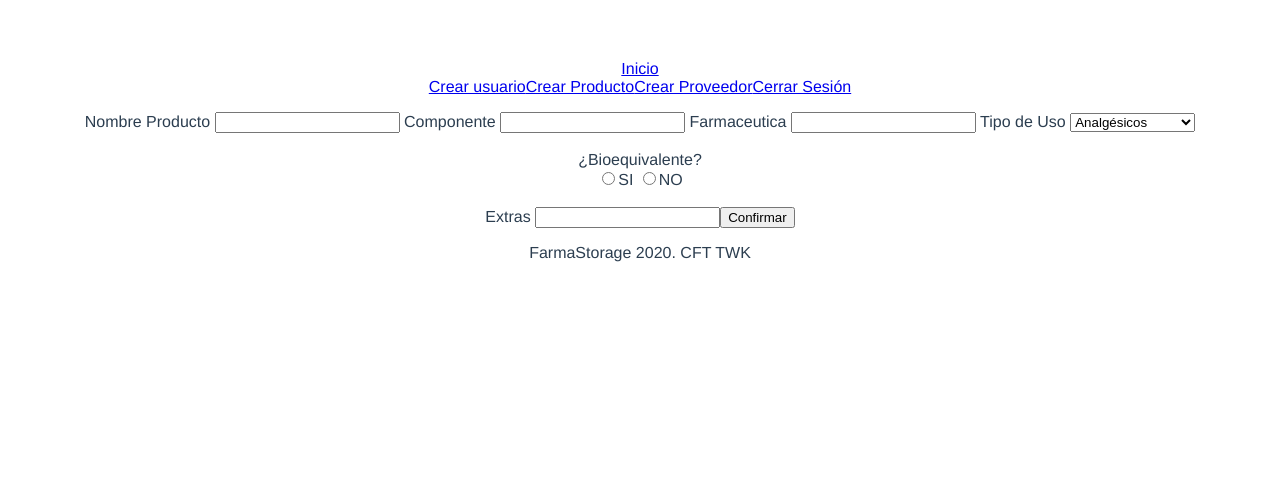
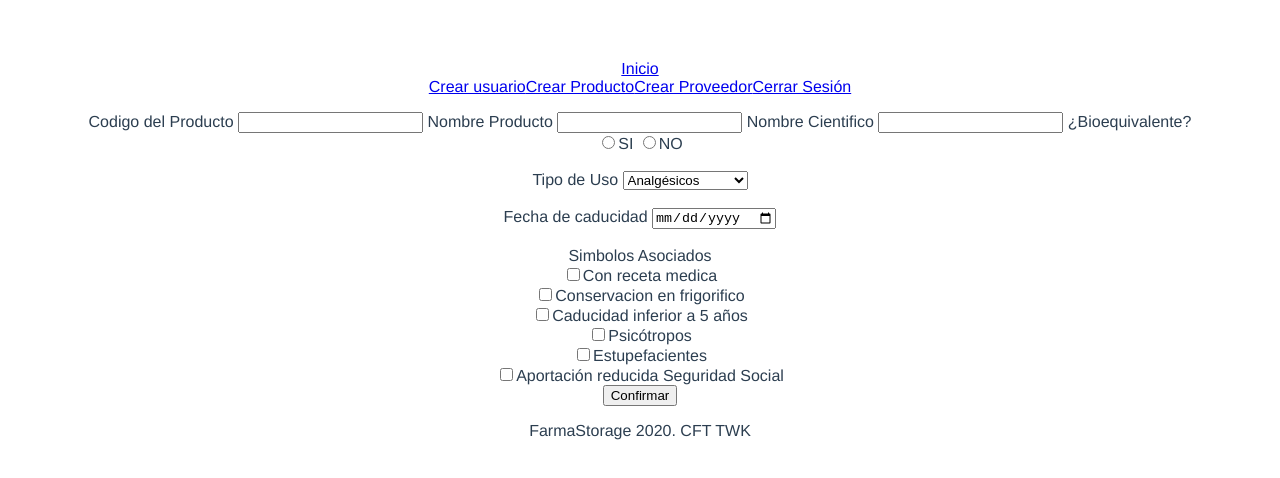
Before and after one commit to Astudirijillo/proyecto_farmacia, a Vue app: page /registerProduct in a window 1280 px wide. Shown: the top 478 px of the page. Built offline with nearby package versions, Linux system fonts and the light colour scheme.

Commit message:
Modificaciones previas a clase

```diff
--- a/src/App.vue
+++ b/src/App.vue
@@ -1,6 +1,6 @@
 <template>
   <div id="app">
-     <router-view></router-view>
+    <router-view></router-view>
     <Footer></Footer>
   </div>
 </template>
--- a/src/assets/css/styles.css
+++ b/src/assets/css/styles.css
@@ -1,6 +1,12 @@
 .login {
     display: flex;
     justify-content: center;
+}
+
+.register{
+    margin: auto;
+    width: 40%;
+    position: center;
 }
 
 .titleLogin {
@@ -18,12 +24,6 @@
     cursor: pointer;
     width: 20%;
 }
-
-.users{
-    width: 50%;
-    position: center;
-}
-
 .logo {
     margin-top: 20px;
 }
@@ -44,6 +44,7 @@ form {border: 3px solid #f1f1f1;}
     background-color: #089545;
     display: flex;
     justify-content: space-between;
+
 }
 
 .topnav a {
@@ -56,17 +57,11 @@ form {border: 3px solid #f1f1f1;}
 }
 
 .topnav a:hover {
-    background-color: #ddd;
+    background-color: #ADFBD8;
     color: black;
 }
-.active {
-    color: green;
-    background-color: #70BF73;
-}
-.topnav a.active {
-    background-color: #4CAF50;
-    color: white;
-}
+
+
 input[type=text], input[type=password] {
     width: 100%;
     padding: 12px 20px;
--- a/src/components/Login.vue
+++ b/src/components/Login.vue
@@ -22,11 +22,11 @@
 <script>
 export default {
   name: 'Login',
-  data() {
-    return { //Este método retorna la información que se quiere mostrar
-      username: 'Ingrese su usuario',
-      pass: 'Ingrese su contraseña'
+    data() {
+      return { //Este método retorna la información que se quiere mostrar
+        username: 'Ingrese su usuario',
+        pass: 'Ingrese su contraseña',
+      }
     }
   }
-}
 </script>
--- a/src/components/RegistroProductos.vue
+++ b/src/components/RegistroProductos.vue
@@ -1,12 +1,16 @@
 <template>
   <div>
     <Header></Header>
-    <div>
+    <div class="register">
       <form action="../form-result.php" target="_blank">
         <p class="users">
-          Nombre Producto <input type="text" name="nombre">
-          Componente  <input type="text" name="apellido">
-          Farmaceutica <input type="text" name="rut">
+          Codigo del Producto <input type="text" name="codigo">
+          Nombre Producto <input type="text" name="nombreProducto">
+          Nombre Cientifico  <input type="text" name="nombreCientifico">
+          ¿Bioequivalente? <br>
+            <input type="radio" name="bioequivalente" value="si">SI
+            <input type="radio" name="bioequivalente" value="no">NO<br>
+          <br>
           Tipo de Uso <select name="tipoUso">
             <option>Analgésicos</option>
             <option>Antiácidos</option>
@@ -18,12 +22,17 @@
             <option>Antipiréticos</option>
             <option>Anti tusivos </option>
             <option>Mucolíticos</option>
-          </select><br><br>
-          ¿Bioequivalente? <br>
-            <input type="radio" name="bioequivalente" value="si">SI
-            <input type="radio" name="bioequivalente" value="no">NO<br>
+          </select><br>
           <br>
-          Extras <input type="text" name="contraseña">
+          Fecha de caducidad <input type="date" name="fechaCaducidad" ><br>
+          <br>
+          Simbolos Asociados <br>
+            <input type="checkbox" name="simbAsociado">Con receta medica <br>
+            <input type="checkbox" name="simbAsociado">Conservacion en frigorifico<br>
+            <input type="checkbox" name="simbAsociado">Caducidad inferior a 5 años <br>
+            <input type="checkbox" name="simbAsociado">Psicótropos <br>
+            <input type="checkbox" name="simbAsociado">Estupefacientes <br>
+            <input type="checkbox" name="simbAsociado">Aportación reducida Seguridad Social <br>
           <input type="button" @click="ingresarInfo" value="Confirmar">
         </p>
       </form>
--- a/src/components/RegistroProveedor.vue
+++ b/src/components/RegistroProveedor.vue
@@ -1,7 +1,7 @@
 <template>
   <div>
     <Header></Header>
-    <div>
+    <div class="register">
       <form action="../form-result.php" target="_blank">
         <p class="users">
           Razon Social<input type="text" name="razonSocial">
@@ -9,7 +9,7 @@
           Direccion <input type="text" name="direccion">
           Nro. telefonico <input type="text" name="nroTelefonico">
           Correo Electronico <input type="text" name="correo">
-          <input type="button" @click="ingresarInfo" value="Confirmar">
+          <input type="button" @click="validarInfo" value="Confirmar">
         </p>
       </form>
     </div>
@@ -22,7 +22,7 @@ export default {
 name: "RegistroProveedor",
   components: {Header},
   methods:{
-    ingresarInfo(){
+    validarInfo(){
       alert("Proveedor registrado");
     }
   }
--- a/src/components/RegistroUsuario.vue
+++ b/src/components/RegistroUsuario.vue
@@ -1,7 +1,7 @@
 <template>
   <div id='registerUsers' class="regUser">
     <Header></Header>
-    <div >
+    <div class="register">
       <form action="../form-result.php" target="_blank">
         <p class="users">
           Nombre <input type="text" name="nombre" required>
```
